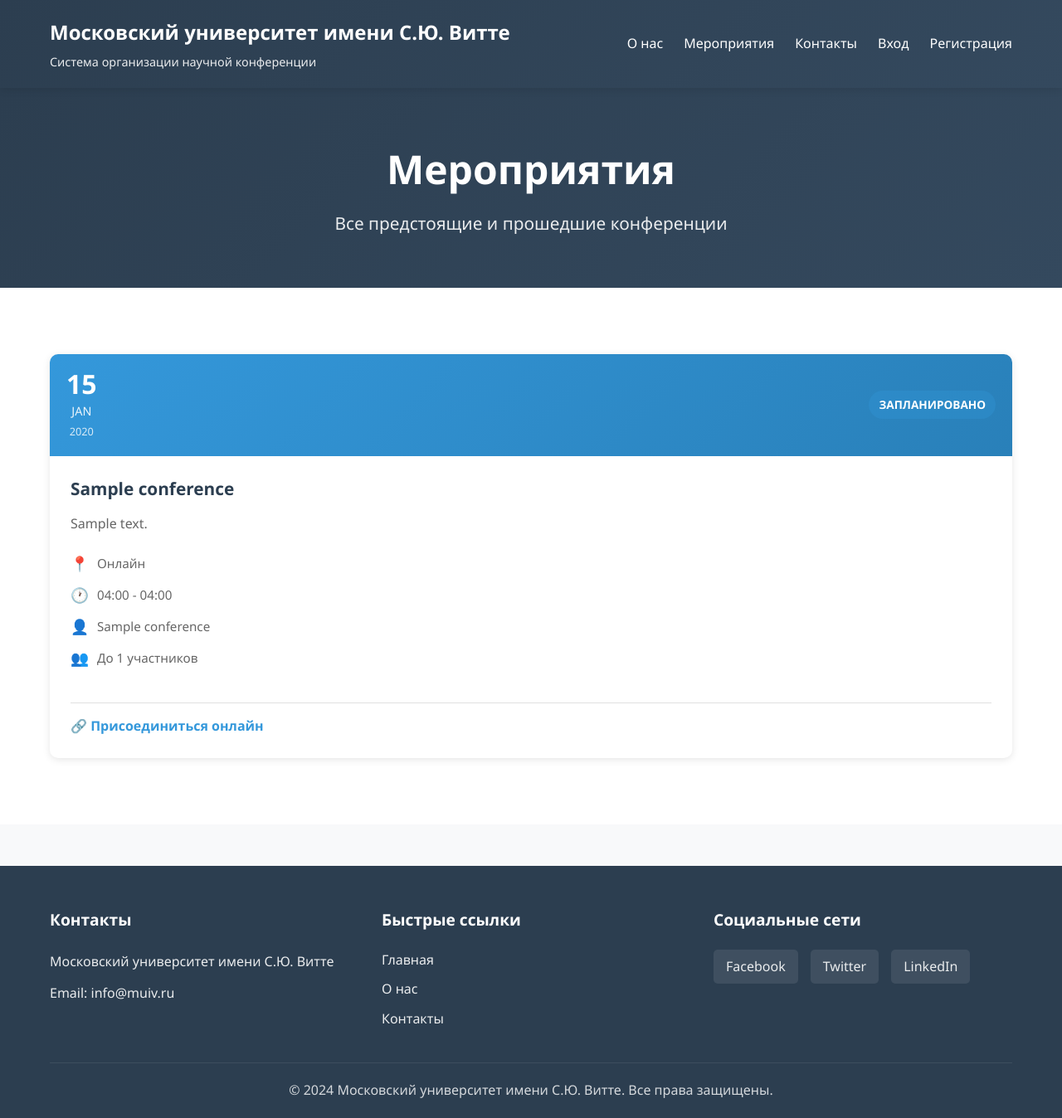
After one commit to eventorg11/eventorg, a Django app: template app/templates/events.html in a window 1280 px wide. The commit adds this page. Shown: the whole page at 83% size. Run offline with Django 5.2, Linux system fonts and the light colour scheme; the template is opened without the code that fills it: values that come from a table or form of the project are taken from there, others are empty; tables that the repository leaves empty hold one stand-in row (values such as "Sample post").

Commit message:
Created Conferences page template

```diff
--- a/app/settings.py
+++ b/app/settings.py
@@ -9,6 +9,9 @@ DEBUG = True
 ALLOWED_HOSTS = []
 
 INSTALLED_APPS = [
+    "django.contrib.contenttypes",
+    "django.contrib.auth",
+    "django.contrib.sessions",
     "django.contrib.staticfiles",
     "app",
 ]
--- a/app/static/css/style.css
+++ b/app/static/css/style.css
@@ -296,8 +296,169 @@ body {
 
 .events-grid {
     display: grid;
-    grid-template-columns: repeat(auto-fit, minmax(320px, 1fr));
+    grid-template-columns: repeat(auto-fit, minmax(350px, 1fr));
     gap: 30px;
+}
+
+/* Conference Card Styles */
+.conference-card {
+    background-color: var(--bg-white);
+    border-radius: 10px;
+    box-shadow: var(--shadow);
+    overflow: hidden;
+    transition: transform 0.3s, box-shadow 0.3s;
+    display: flex;
+    flex-direction: column;
+    height: 100%;
+}
+
+.conference-card:hover {
+    transform: translateY(-5px);
+    box-shadow: var(--shadow-hover);
+}
+
+.conference-header {
+    background: linear-gradient(135deg, var(--secondary-color), #2980b9);
+    color: white;
+    padding: 20px;
+    display: flex;
+    justify-content: space-between;
+    align-items: center;
+}
+
+.conference-date {
+    display: flex;
+    flex-direction: column;
+    align-items: center;
+    text-align: center;
+}
+
+.date-day {
+    font-size: 2.5rem;
+    font-weight: 700;
+    line-height: 1;
+}
+
+.date-month {
+    font-size: 0.9rem;
+    margin-top: 5px;
+    text-transform: uppercase;
+    opacity: 0.9;
+}
+
+.date-year {
+    font-size: 0.8rem;
+    margin-top: 3px;
+    opacity: 0.8;
+}
+
+.conference-status {
+    padding: 6px 12px;
+    border-radius: 20px;
+    font-size: 0.85rem;
+    font-weight: 600;
+    text-transform: uppercase;
+    background-color: rgba(255, 255, 255, 0.2);
+}
+
+.status-planned {
+    background-color: rgba(52, 152, 219, 0.3);
+}
+
+.status-ongoing {
+    background-color: rgba(241, 196, 15, 0.3);
+}
+
+.status-completed {
+    background-color: rgba(46, 204, 113, 0.3);
+}
+
+.status-cancelled {
+    background-color: rgba(231, 76, 60, 0.3);
+}
+
+.conference-body {
+    padding: 25px;
+    flex: 1;
+    display: flex;
+    flex-direction: column;
+}
+
+.conference-title {
+    color: var(--primary-color);
+    margin-bottom: 15px;
+    font-size: 1.3rem;
+    font-weight: 600;
+    line-height: 1.4;
+}
+
+.conference-short-desc {
+    color: var(--text-light);
+    margin-bottom: 20px;
+    line-height: 1.6;
+    flex: 1;
+}
+
+.conference-details {
+    margin-bottom: 15px;
+}
+
+.detail-item {
+    display: flex;
+    align-items: center;
+    margin-bottom: 10px;
+    color: var(--text-light);
+    font-size: 0.95rem;
+}
+
+.detail-icon {
+    margin-right: 10px;
+    font-size: 1.1rem;
+}
+
+.detail-text {
+    flex: 1;
+}
+
+.conference-online {
+    margin-top: 15px;
+    padding-top: 15px;
+    border-top: 1px solid var(--border-color);
+}
+
+.online-link {
+    display: inline-block;
+    color: var(--secondary-color);
+    text-decoration: none;
+    font-weight: 600;
+    transition: color 0.3s;
+}
+
+.online-link:hover {
+    color: #2980b9;
+    text-decoration: underline;
+}
+
+.conference-registration {
+    margin-top: 15px;
+    padding-top: 15px;
+    border-top: 1px solid var(--border-color);
+}
+
+.registration-info {
+    color: var(--success-color);
+    font-size: 0.9rem;
+    font-weight: 500;
+}
+
+.no-events {
+    text-align: center;
+    padding: 60px 20px;
+}
+
+.no-events-message {
+    font-size: 1.2rem;
+    color: var(--text-light);
 }
 
 .event-card {
@@ -474,6 +635,10 @@ body {
     .features-grid,
     .events-grid {
         grid-template-columns: 1fr;
+    }
+
+    .conference-card {
+        max-width: 100%;
     }
 
     .event-card {
--- a/app/templates/base.html
+++ b/app/templates/base.html
@@ -21,7 +21,7 @@
                 <nav class="main-nav">
                     <ul>
                         <li><a href="{% url 'about' %}">О нас</a></li>
-                        <li><a href="#events">Мероприятия</a></li>
+                        <li><a href="{% url 'events' %}">Мероприятия</a></li>
                         <li><a href="#contact">Контакты</a></li>
                         <li><a href="#login">Вход</a></li>
                         <li><a href="#register">Регистрация</a></li>
--- /dev/null
+++ b/app/templates/events.html
@@ -0,0 +1,92 @@
+{% extends 'base.html' %}
+{% load static %}
+
+{% block title %}Мероприятия - Система организации научной конференции{% endblock %}
+
+{% block content %}
+<div class="page-header">
+    <div class="container">
+        <h1 class="page-title">Мероприятия</h1>
+        <p class="page-subtitle">Все предстоящие и прошедшие конференции</p>
+    </div>
+</div>
+
+<div class="events-section">
+    <div class="container">
+        {% if conferences %}
+            <div class="events-grid">
+                {% for conference in conferences %}
+                    <div class="conference-card">
+                        <div class="conference-header">
+                            <div class="conference-date">
+                                <span class="date-day">{{ conference.start_date|date:"d" }}</span>
+                                <span class="date-month">{{ conference.start_date|date:"M"|upper }}</span>
+                                <span class="date-year">{{ conference.start_date|date:"Y" }}</span>
+                            </div>
+                            <div class="conference-status status-{{ conference.status }}">
+                                <span>{{ conference.get_status_display }}</span>
+                            </div>
+                        </div>
+                        <div class="conference-body">
+                            <h3 class="conference-title">{{ conference.title }}</h3>
+                            {% if conference.short_description %}
+                                <p class="conference-short-desc">{{ conference.short_description }}</p>
+                            {% else %}
+                                <p class="conference-short-desc">{{ conference.description|truncatewords:20 }}</p>
+                            {% endif %}
+                            <div class="conference-details">
+                                <div class="detail-item">
+                                    <span class="detail-icon">📍</span>
+                                    <span class="detail-text">
+                                        {% if conference.is_online %}
+                                            Онлайн
+                                        {% else %}
+                                            {{ conference.location }}
+                                        {% endif %}
+                                    </span>
+                                </div>
+                                <div class="detail-item">
+                                    <span class="detail-icon">🕐</span>
+                                    <span class="detail-text">
+                                        {{ conference.start_date|date:"H:i" }} - {{ conference.end_date|date:"H:i" }}
+                                    </span>
+                                </div>
+                                {% if conference.organizer_name %}
+                                <div class="detail-item">
+                                    <span class="detail-icon">👤</span>
+                                    <span class="detail-text">{{ conference.organizer_name }}</span>
+                                </div>
+                                {% endif %}
+                                {% if conference.max_participants %}
+                                <div class="detail-item">
+                                    <span class="detail-icon">👥</span>
+                                    <span class="detail-text">До {{ conference.max_participants }} участников</span>
+                                </div>
+                                {% endif %}
+                            </div>
+                            {% if conference.is_online and conference.online_link %}
+                            <div class="conference-online">
+                                <a href="{{ conference.online_link }}" target="_blank" class="online-link">
+                                    🔗 Присоединиться онлайн
+                                </a>
+                            </div>
+                            {% endif %}
+                            {% if conference.registration_deadline and conference.is_registration_open %}
+                            <div class="conference-registration">
+                                <p class="registration-info">
+                                    Регистрация до: {{ conference.registration_deadline|date:"d.m.Y H:i" }}
+                                </p>
+                            </div>
+                            {% endif %}
+                        </div>
+                    </div>
+                {% endfor %}
+            </div>
+        {% else %}
+            <div class="no-events">
+                <p class="no-events-message">На данный момент нет запланированных мероприятий.</p>
+            </div>
+        {% endif %}
+    </div>
+</div>
+{% endblock %}
```
Also changed, not shown: 1 other file.
